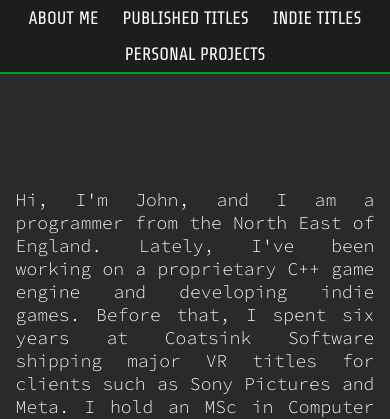
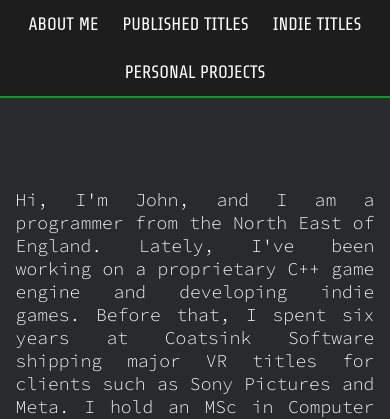
Before and after one commit to japeart/japeart.github.io, a PHP site: page / in a window 390 px wide. Shown: the top 419 px of the page. Run offline with PHP 8.4, Linux system fonts and the light colour scheme.

Commit message:
fix top banner in mobile landscape mode

```diff
--- a/styles.css
+++ b/styles.css
@@ -12,7 +12,8 @@ body {
     flex-wrap: nowrap;
 
     width: 100%;
-    height: 10%;
+    height: 96px;
+    min-height: 96px;
     position: fixed;
     z-index: 1;
     top: 0;
```
